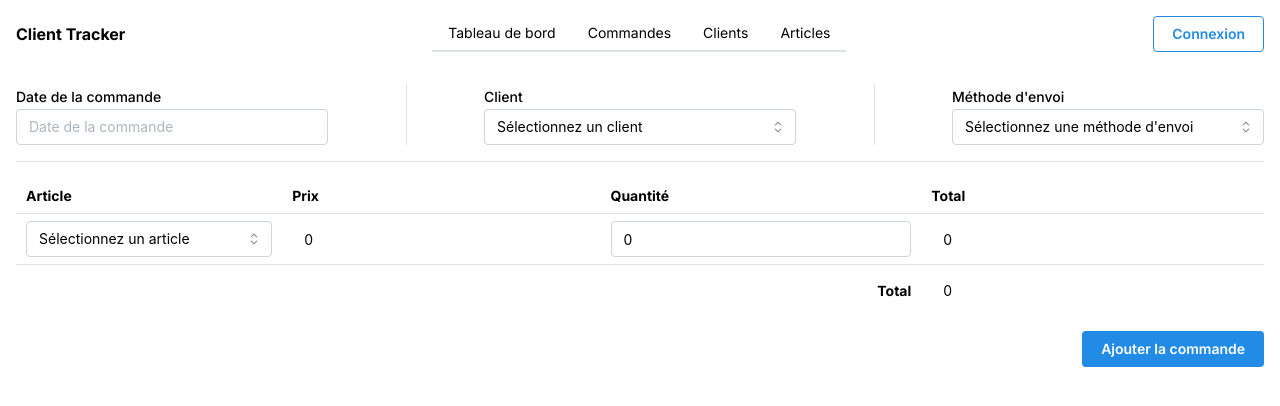
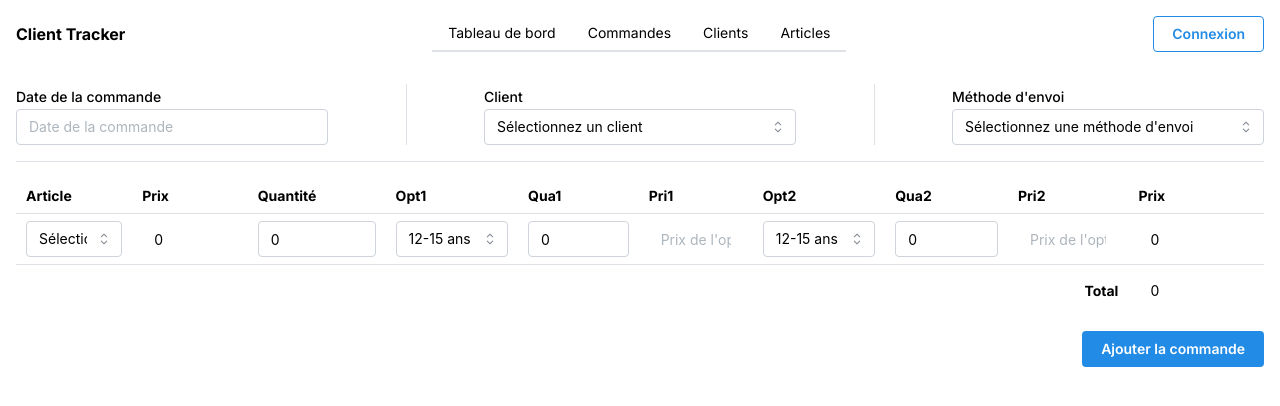
Before and after one commit to bisol84/client-track, a Next.js app: page /orders/add in a window 1280 px wide. Shown: the top 406 px of the page. Built offline with nearby package versions, Linux system fonts and the light colour scheme; no server answers; the database is empty.

Commit message:
Order table 1st try

```diff
--- a/src/app/orders/add/addOptionsTable.tsx
+++ /dev/null
@@ -1,53 +0,0 @@
-"use client";
-
-import { Table } from "@mantine/core";
-import * as dayjs from "dayjs";
-import Link from "next/link";
-import { FaEdit } from "react-icons/fa";
-import { MdDelete } from "react-icons/md";
-import { Checkbox } from "@mantine/core";
-
-export default function OrdersTable({ orders }) {
-  const rows = orders.map((order) => (
-    <Table.Tr key={order.id}>
-      <Table.Td>
-        <Link href={`/order/${order.id}`}>{order.id}</Link>
-      </Table.Td>
-      <Table.Td>{dayjs(order.date).format("DD/MM/YYYY")}</Table.Td>
-      <Table.Td>{order.firstname}</Table.Td>
-      <Table.Td>{order.lastname}</Table.Td>
-      <Table.Td>{order.address}</Table.Td>
-      <Table.Td>{order.locality}</Table.Td>
-      <Table.Td>
-        <Checkbox checked={order.billed} readOnly />
-      </Table.Td>
-      <Table.Td>{order.price_total}</Table.Td>
-      <Table.Td>
-        <FaEdit size={18} />
-      </Table.Td>
-      <Table.Td>
-        <MdDelete size={20} />
-      </Table.Td>
-    </Table.Tr>
-  ));
-
-  return (
-    <Table>
-      <Table.Thead>
-        <Table.Tr>
-          <Table.Th>No</Table.Th>
-          <Table.Th>Date</Table.Th>
-          <Table.Th>Prénom</Table.Th>
-          <Table.Th>Nom</Table.Th>
-          <Table.Th>Adresse</Table.Th>
-          <Table.Th>Localité</Table.Th>
-          <Table.Th>Payé</Table.Th>
-          <Table.Th>Prix</Table.Th>
-          <Table.Th></Table.Th>
-          <Table.Th></Table.Th>
-        </Table.Tr>
-      </Table.Thead>
-      <Table.Tbody>{rows}</Table.Tbody>
-    </Table>
-  );
-}
--- a/src/app/orders/add/addOrderLineTable.tsx
+++ b/src/app/orders/add/addOrderLineTable.tsx
@@ -2,7 +2,7 @@
 
 import { Table } from "@mantine/core";
 import ArticleSelector from "@/components/Orders/ArticleSelector";
-import { NumberInput } from "@mantine/core";
+import { NumberInput, NativeSelect } from "@mantine/core";
 import { useState } from "react";
 
 function getPrice(articleId) {
@@ -87,6 +87,74 @@ export default function AddOrderLineTable() {
         />
       </Table.Td>
       <Table.Td>
+        <NativeSelect
+          label=""
+          className="w-full"
+          data={[
+            "12-15 ans",
+            "1-7 ans",
+            "2-4 ans",
+            "Semainier (7 lingettes + panier",
+          ]}
+        />
+      </Table.Td>
+      <Table.Td>
+        <NumberInput
+          placeholder="Nombre d'option 1"
+          name="option1-quantity"
+          value={formLine.article_quantity}
+          hideControls
+          // onChange={(quantity) =>
+          //   handleOrderLineChange(index, "quantity", quantity)
+          // }
+        />
+      </Table.Td>
+      <Table.Td>
+        <NumberInput
+          placeholder="Prix de l'option 1"
+          name="option1-price"
+          hideControls
+          readOnly
+          variant="disabled"
+          // value={formLine.article_price}
+        />
+      </Table.Td>
+      <Table.Td>
+        {" "}
+        <NativeSelect
+          label=""
+          className="w-full"
+          data={[
+            "12-15 ans",
+            "1-7 ans",
+            "2-4 ans",
+            "Semainier (7 lingettes + panier",
+          ]}
+        />
+      </Table.Td>
+      <Table.Td>
+        <NumberInput
+          placeholder="Nombre d'option 2"
+          name="option2-quantity"
+          value={formLine.article_quantity}
+          hideControls
+          // onChange={(quantity) =>
+          //   handleOrderLineChange(index, "quantity", quantity)
+          // }
+        />
+      </Table.Td>
+      <Table.Td>
+        {" "}
+        <NumberInput
+          placeholder="Prix de l'option 2"
+          name="option2-price"
+          hideControls
+          readOnly
+          variant="disabled"
+          // value={formLine.article_price}
+        />
+      </Table.Td>
+      <Table.Td>
         <NumberInput
           placeholder="Total"
           name="article-total-price"
@@ -96,7 +164,6 @@ export default function AddOrderLineTable() {
           value={formLine.article_total_price}
         />
       </Table.Td>
-      <Table.Td></Table.Td>
     </Table.Tr>
   ));
 
@@ -107,14 +174,19 @@ export default function AddOrderLineTable() {
           <Table.Th>Article</Table.Th>
           <Table.Th>Prix</Table.Th>
           <Table.Th>Quantité</Table.Th>
-          <Table.Th>Total</Table.Th>
-          <Table.Th></Table.Th>
+          <Table.Th>Opt1</Table.Th>
+          <Table.Th>Qua1</Table.Th>
+          <Table.Th>Pri1</Table.Th>
+          <Table.Th>Opt2</Table.Th>
+          <Table.Th>Qua2</Table.Th>
+          <Table.Th>Pri2</Table.Th>
+          <Table.Th>Prix</Table.Th>
         </Table.Tr>
       </Table.Thead>
       <Table.Tbody>
         {rows}
         <Table.Tr key="total">
-          <Table.Td colSpan={2}></Table.Td>
+          <Table.Td colSpan={8}></Table.Td>
           <Table.Td className="text-right">
             <strong>Total</strong>
           </Table.Td>
--- /dev/null
+++ b/src/components/Orders/OptionsSelector.tsx
@@ -0,0 +1,28 @@
+import { NativeSelect } from "@mantine/core";
+import useSWR from "swr";
+
+const fetcher = (url) => fetch(url).then((res) => res.json());
+
+export default function OptionsSelector({ onChange }) {
+  const { data, error } = useSWR("/api/articles", fetcher);
+  if (!data) return <div>Chargement...</div>;
+  if (error) return <div>Erreur</div>;
+
+  const formattedData = data.map((article) => ({
+    value: article.id,
+    label: article.type + " " + article.name,
+  }));
+  const dataWithEmptyOption = [
+    { value: "", label: "Sélectionnez un article" },
+    ...formattedData,
+  ];
+
+  return (
+    <NativeSelect
+      label=""
+      data={dataWithEmptyOption}
+      className="w-full"
+      onChange={(e) => onChange(e.target.value)}
+    />
+  );
+}
```
